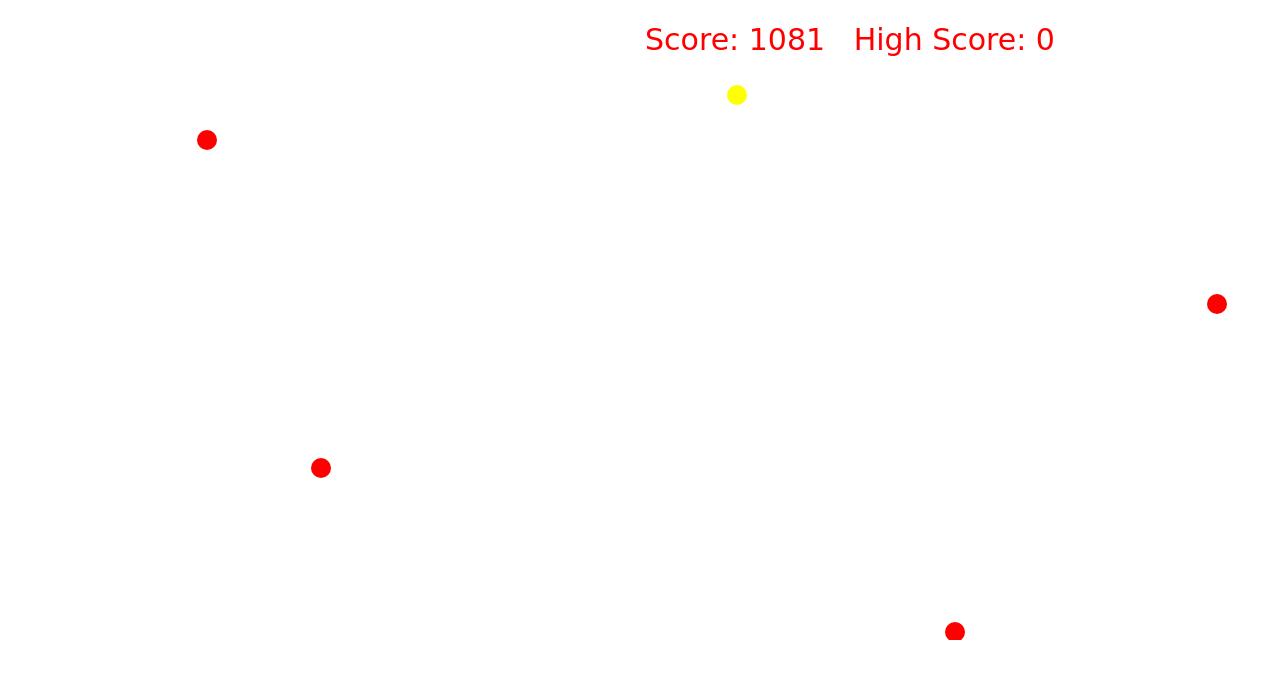
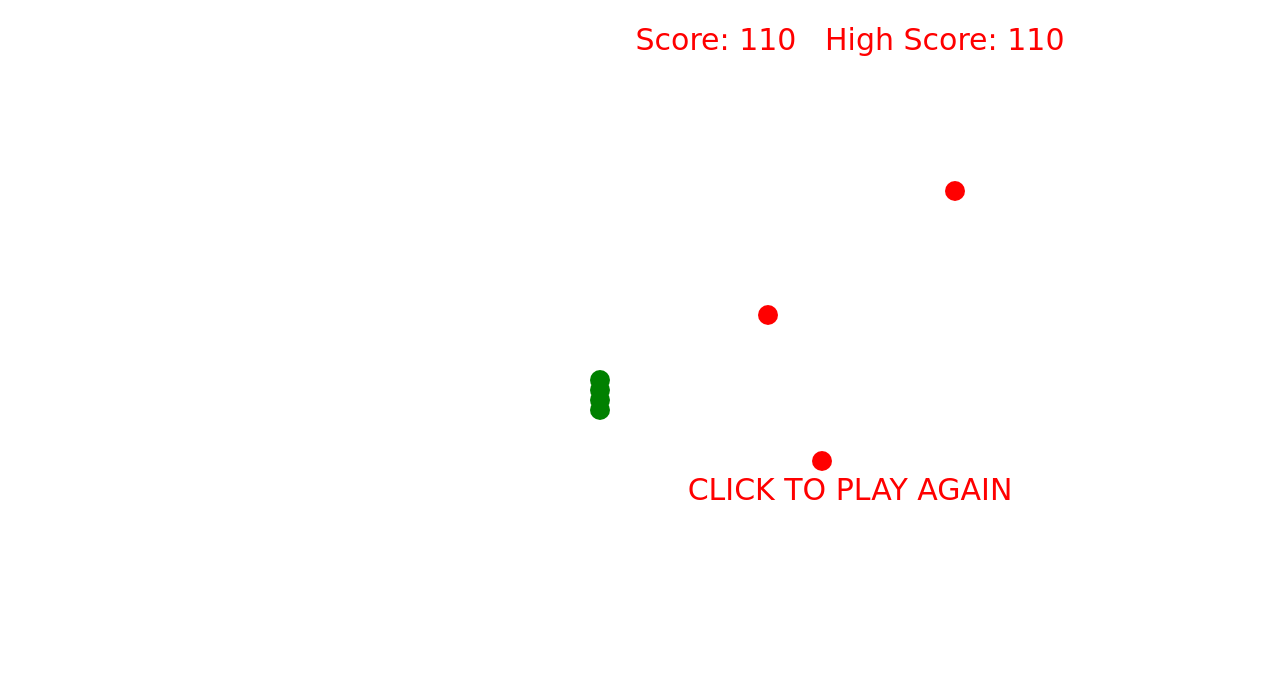
Before and after one commit to roygdavis/reactsnake, a React (Create React App) app: page / in a window 1280 px wide. Shown: the top 678 px of the page. Built offline with nearby package versions, Linux system fonts and the light colour scheme.

Commit message:
Change rain to birds and make food move (mice)

```diff
--- a/src/App.tsx
+++ b/src/App.tsx
@@ -7,9 +7,12 @@ export interface AppProps {
 
 }
 
-export type BodyCoOrds = {
+export type ObjectEntity = {
   x: number;
   y: number;
+  direction: Direction;
+  speed: number;
+  ticksAge: number;
 }
 
 export type Entity = {
@@ -18,18 +21,26 @@ export type Entity = {
   renderMethod: (state: AppState, context: CanvasRenderingContext2D) => void;
 }
 
+export enum Direction {
+  Left,
+  Right,
+  Down,
+  Up,
+  Stationary
+}
+
 export interface AppState {
-  snakeBody: BodyCoOrds[];
+  snakeBody: ObjectEntity[];
   snakeLength: number;
-  rain: BodyCoOrds[];
-  newRainInterval: number;
-  timeSinceLastRain: number;
-  rainSpeed: number;
+  birds: ObjectEntity[];
+  newBirdsInterval: number;
+  timeSinceLastBird: number;
+  birdSpeed: number;
   collisionDetected: boolean;
-  apples: BodyCoOrds[];
-  timeSinceLastApple: number;
-  newAppleInterval: number;
-  currentMousePosition: BodyCoOrds | null;
+  mice: ObjectEntity[];
+  timeSinceLastMice: number;
+  newMiceInterval: number;
+  snakeHeadPosition: ObjectEntity;
   score: number;
   highScore: number;
   entities: Entity[];
@@ -41,16 +52,16 @@ export interface AppState {
 const initState = () => {
   return {
     snakeBody: [],
-    snakeLength: 100,
-    rain: [],
-    newRainInterval: 50,
-    timeSinceLastRain: 0,
-    rainSpeed: 2,
+    snakeLength: 5,
+    birds: [],
+    newBirdsInterval: 50,
+    timeSinceLastBird: 0,
+    birdSpeed: 20,
     collisionDetected: false,
-    apples: [],
-    timeSinceLastApple: 0,
-    newAppleInterval: 500,
-    currentMousePosition: null,
+    mice: [],
+    timeSinceLastMice: 0,
+    newMiceInterval: 500,
+    snakeHeadPosition: { x: 600, y: 500, direction: Direction.Up, speed: 10, ticksAge: 0 },
     score: 0,
     highScore: 0,
     entities: [],
@@ -92,8 +103,32 @@ class App extends React.Component<AppProps, AppState> {
   }
 
   componentDidMount() {
+    window.onkeydown = this.handleKeyDown;
     window.requestAnimationFrame(this.update);
     this.setState({ entities: getEntities() });
+  }
+
+  handleKeyDown = (e: KeyboardEvent) => {
+    const { snakeHeadPosition } = this.state;
+    switch (e.code) {
+      case "ArrowUp":
+        snakeHeadPosition.direction = Direction.Up;
+        break;
+      case "ArrowLeft":
+        snakeHeadPosition.direction = Direction.Left;
+        break;
+      case "ArrowRight":
+        snakeHeadPosition.direction = Direction.Right;
+        break;
+      case "ArrowDown":
+        snakeHeadPosition.direction = Direction.Down;
+        break;
+      default:
+        break;
+    }
+
+    //onMouseMove = {(e) => mouseMoveHandler(e.clientX, e.clientY, state, setState, canvasRef)
+    this.setState({ snakeHeadPosition });
   }
 
   render() {
--- a/src/Components/Canvas.tsx
+++ b/src/Components/Canvas.tsx
@@ -1,5 +1,5 @@
 import * as React from 'react';
-import { AppState, BodyCoOrds, SetStateHandler } from '../App';
+import { AppState, SetStateHandler } from '../App';
 
 export interface CanvasProps {
     state: AppState;
@@ -11,22 +11,22 @@ export const Canvas = ({ state, setState, render }: CanvasProps) => {
     React.useEffect(() => {
         const context = canvasRef && canvasRef.current && canvasRef.current.getContext("2d");
         if (canvasRef.current && context) {
-            updateCanvasSize(canvasRef.current, context, state, setState);
+            updateCanvasSize(canvasRef.current, context);
             context.fillStyle = "white";
             context.fillRect(0, 0, canvasRef.current!.width, canvasRef.current!.height);
             render(state, context);
         }
     });
 
-    return (<canvas ref={canvasRef} style={{ width: "100%", height: "100%" }} onMouseMove={(e) => mouseMoveHandler(e.clientX, e.clientY, state, setState, canvasRef)}></canvas>)
+    return (<canvas ref={canvasRef} style={{ width: "100%", height: "100%" }} ></canvas>)
 }
 
-const mouseMoveHandler = (x: number, y: number, state: AppState, setState: SetStateHandler, canvasRef: React.RefObject<HTMLCanvasElement>) => {
-    state.currentMousePosition = { x: x, y: y } as BodyCoOrds;
-    setState(state);
-}
+// const mouseMoveHandler = (x: number, y: number, state: AppState, setState: SetStateHandler, canvasRef: React.RefObject<HTMLCanvasElement>) => {
+//     state.snakeHeadPosition = { x: x, y: y } as BodyCoOrds;
+//     setState(state);
+// }
 
-const updateCanvasSize = (canvas: HTMLCanvasElement, context: CanvasRenderingContext2D, state: AppState, setState: SetStateHandler) => {
+const updateCanvasSize = (canvas: HTMLCanvasElement, context: CanvasRenderingContext2D) => {
     const { width, height } = canvas.getBoundingClientRect();
     if (canvas.width !== width || canvas.height !== height) {
         const { devicePixelRatio: ratio = 1 } = window;
--- a/src/entities.ts
+++ b/src/entities.ts
@@ -1,17 +1,47 @@
-import { AppState, Entity, SetStateHandler } from "./App";
+import { AppState, Direction, Entity, SetStateHandler } from "./App";
 
 export const getEntities = (): Entity[] => {
     return [
         {
             name: "SNAKE",
             updateMethod: (state: AppState, setState: SetStateHandler) => {
-                if (state.currentMousePosition) {
+                const head = state.snakeHeadPosition;
+                const newHead = { x: head.x, y: head.y, direction: head.direction, speed: head.speed, ticksAge: head.ticksAge };
+                if (state.gameTicks % newHead.speed === 0) {
+                    switch (head.direction) {
+                        case Direction.Down:
+                            newHead.y += 10;
+                            break;
+                        case Direction.Up:
+                            newHead.y -= 10;
+                            break;
+                        case Direction.Left:
+                            newHead.x -= 10;
+                            break;
+                        case Direction.Right:
+                            newHead.x += 10;
+                            break;
+                        default:
+                            break;
+                    }
                     if (state.snakeBody.length === state.snakeLength) {
                         const body = state.snakeBody.slice(1);
-                        body.push(state.currentMousePosition);
+                        body.push(newHead);
                         state.snakeBody = body;
-                    } else
-                        state.snakeBody.push(state.currentMousePosition);
+                    } else {
+                        state.snakeBody.push(newHead);
+                    }
+                    state.snakeHeadPosition = newHead;
+
+                    // out of bounds
+                    if (newHead.x < 10 || newHead.x > window.innerWidth || newHead.y < 10 || newHead.y > window.innerHeight) state.collisionDetected = true;
+
+                    // body into itself detection
+                    state.snakeBody.forEach((r, i) => {
+                        if (state.gameTicks > 100 && state.snakeBody.some(s => (r.x - 10 < s.x && r.x + 10 > s.x) && (r.y - 10 < s.y && r.y + 10 > s.y))) {
+                            state.collisionDetected = true;
+                        }
+                    });
                 }
                 return state;
             },
@@ -31,27 +61,86 @@ export const getEntities = (): Entity[] => {
             }
         },
         {
-            name: "ACID RAIN",
+            name: "BIRDS/ENEMIES",
             updateMethod: (state: AppState, setState: SetStateHandler) => {
-                state.timeSinceLastRain--;
-                if (state.rain.length > 0) state.rain.forEach(x => x.y = x.y + state.rainSpeed);
-                const newRain = state.rain.filter(x => x.y < window.innerHeight);
-                state.score = state.score + (state.rain.filter(x => x.y > window.innerHeight).length * 100);
-                if (state.timeSinceLastRain < 0) {
+                state.timeSinceLastBird--;
+
+                // get rid of mice which have fallen out of the bottom
+                const { birds } = state; //.birds.filter(x => x.y < window.innerHeight);
+
+                // make birds move
+                state.birds.forEach(m => {
+                    if (state.gameTicks % m.speed === 0) {
+                        const shouldChangeDirection = Math.random() * 1000;
+                        if (shouldChangeDirection > 950) {
+                            // change direction
+                            const dir = Math.round(Math.random() * 3);
+                            m.direction = dir as Direction;
+                        }
+
+                        switch (m.direction) {
+                            case Direction.Down:
+                                m.y += 10;
+                                break;
+                            case Direction.Up:
+                                m.y -= 10;
+                                break;
+                            case Direction.Left:
+                                m.x -= 10;
+                                break;
+                            case Direction.Right:
+                                m.x += 10;
+                                break;
+                            default:
+                                break;
+                        }
+
+                        // now change direction if mouse hits wall
+                        if (m.x > window.innerWidth) {
+                            m.x -= 10;
+                            m.direction = Direction.Left;
+                        }
+                        if (m.x < 10) {
+                            m.x = 10;
+                            m.direction = Direction.Right;
+                        }
+                        if (m.y > window.innerHeight) {
+                            m.y -= 10;
+                            m.direction = Direction.Up;
+                        }
+                        if (m.y < 10) {
+                            m.y -= 10;
+                            m.direction = Direction.Down;
+                        }
+                    }
+
+                });
+
+
+
+                // increase score
+                state.score = state.score + (state.birds.filter(x => x.y > window.innerHeight).length * 100);
+
+                // create a new bird
+                if (state.timeSinceLastBird < 0) {
                     const rx = Math.round(Math.random() * window.innerWidth);
-                    newRain.push({ x: rx, y: 0 });
-                    state.timeSinceLastRain = state.newRainInterval;
+                    const ry = Math.round(Math.random() * window.innerHeight);
+                    const dx = Math.round(Math.random() * 3);
+                    birds.push({ x: rx, y: ry, direction: dx as Direction, speed: state.birdSpeed, ticksAge: 0 });
+                    state.timeSinceLastBird = state.newBirdsInterval;
                 }
-                newRain.forEach(r => {
+
+                // Collission detection
+                birds.forEach(r => {
                     if (state.snakeBody.some(s => (r.x - 10 < s.x && r.x + 10 > s.x) && (r.y - 10 < s.y && r.y + 10 > s.y))) {
                         state.collisionDetected = true;
                     }
                 });
-                state.rain = newRain;
+                //state.birds = birds;
                 return state;
             },
             renderMethod: (state: AppState, context: CanvasRenderingContext2D) => {
-                state.rain.forEach(x => {
+                state.birds.forEach(x => {
                     context.beginPath();
                     context.arc(x.x, x.y, 10, 0, 2 * Math.PI);
                     context.fillStyle = "red";
@@ -61,30 +150,79 @@ export const getEntities = (): Entity[] => {
             }
         },
         {
-            name: "APPLES",
+            name: "MICE/FOOD",
             updateMethod: (state: AppState, setState: SetStateHandler): AppState => {
                 // APPLES
                 //const newApples = [];
-                state.timeSinceLastApple--;
-                if (state.timeSinceLastApple < 0) {
+                state.timeSinceLastMice--;
+                if (state.timeSinceLastMice < 0) {
                     const ax = Math.round(Math.random() * window.innerWidth);
                     const ay = Math.round(Math.random() * window.innerHeight);
-                    state.apples.push({ x: ax, y: ay });
-                    state.timeSinceLastApple = state.newAppleInterval;
+                    const dir = Math.round(Math.random() * 3);
+                    state.mice.push({ x: ax, y: ay, direction: dir as Direction, speed: 20, ticksAge: 0 });
+                    state.timeSinceLastMice = state.newMiceInterval;
                 }
-                if (state.currentMousePosition) {
-                    const eatenApples = state.apples.filter(s => (state.currentMousePosition!.x - 10 < s.x && state.currentMousePosition!.x + 10 > s.x) && (state.currentMousePosition!.y - 10 < s.y && state.currentMousePosition!.y + 10 > s.y));
+                if (state.snakeHeadPosition) {
+                    const eatenApples = state.mice.filter(s => (state.snakeHeadPosition!.x - 10 < s.x && state.snakeHeadPosition!.x + 10 > s.x) && (state.snakeHeadPosition!.y - 10 < s.y && state.snakeHeadPosition!.y + 10 > s.y));
                     if (eatenApples.length > 0) {
                         state.score += 1000;
                         state.snakeLength = state.snakeLength + 10;
-                        const newApples = state.apples.filter(x => !eatenApples.some(y => x.x === y.x && x.y === y.y));
-                        state.apples = newApples;
+                        const newApples = state.mice.filter(x => !eatenApples.some(y => x.x === y.x && x.y === y.y));
+                        state.mice = newApples;
                     }
                 }
+
+                // make mice move
+                state.mice.forEach(m => {
+                    if (state.gameTicks % m.speed === 0) {
+                        const shouldChangeDirection = Math.random() * 1000;
+                        if (shouldChangeDirection > 950) {
+                            // change direction
+                            const dir = Math.round(Math.random() * 3);
+                            m.direction = dir as Direction;
+                        }
+
+                        switch (m.direction) {
+                            case Direction.Down:
+                                m.y += 10;
+                                break;
+                            case Direction.Up:
+                                m.y -= 10;
+                                break;
+                            case Direction.Left:
+                                m.x -= 10;
+                                break;
+                            case Direction.Right:
+                                m.x += 10;
+                                break;
+                            default:
+                                break;
+                        }
+
+                        // now change direction if mouse hits wall
+                        if (m.x > window.innerWidth) {
+                            m.x -= 10;
+                            m.direction = Direction.Left;
+                        }
+                        if (m.x < 10) {
+                            m.x = 10;
+                            m.direction = Direction.Right;
+                        }
+                        if (m.y > window.innerHeight) {
+                            m.y -= 10;
+                            m.direction = Direction.Up;
+                        }
+                        if (m.y < 10) {
+                            m.y -= 10;
+                            m.direction = Direction.Down;
+                        }
+                    }
+
+                });
                 return state;
             },
             renderMethod: (state: AppState, context: CanvasRenderingContext2D) => {
-                state.apples.forEach(x => {
+                state.mice.forEach(x => {
                     context.beginPath();
                     context.arc(x.x, x.y, 10, 0, 2 * Math.PI);
                     context.fillStyle = "yellow";
@@ -128,9 +266,9 @@ export const getEntities = (): Entity[] => {
             updateMethod: (state: AppState): AppState => {
                 state.gameTicks++;
                 if (state.gameTicks % 250 === 1) {
-                    state.newRainInterval = state.newRainInterval - state.difficultyLevel;
-                    state.newAppleInterval = state.newAppleInterval - state.difficultyLevel;
-                    state.rainSpeed++;
+                    state.newBirdsInterval = state.newBirdsInterval - state.difficultyLevel;
+                    state.newMiceInterval = state.newMiceInterval - state.difficultyLevel;
+                    state.birdSpeed++;
                 }
                 return state;
             },
```
Also changed, not shown: src/code/moveObjectEntities.ts (added).
